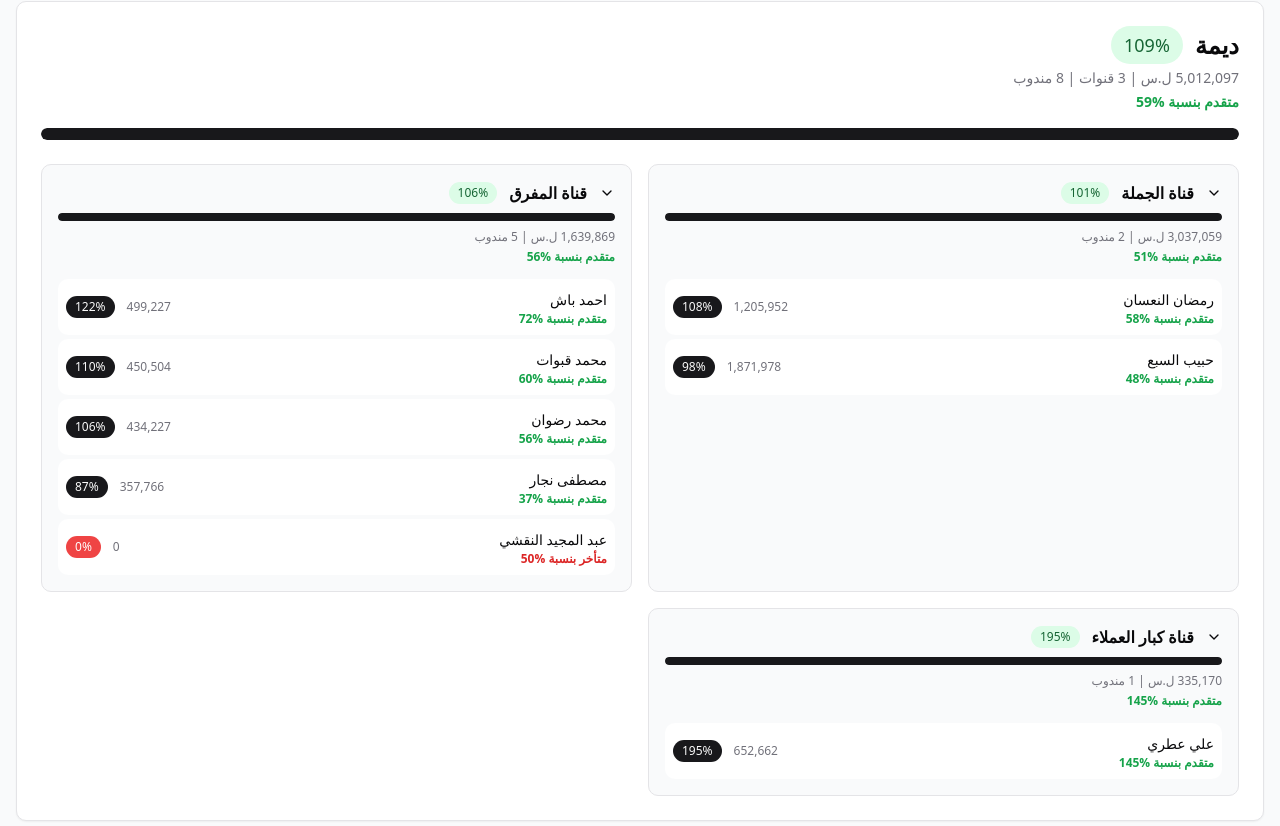
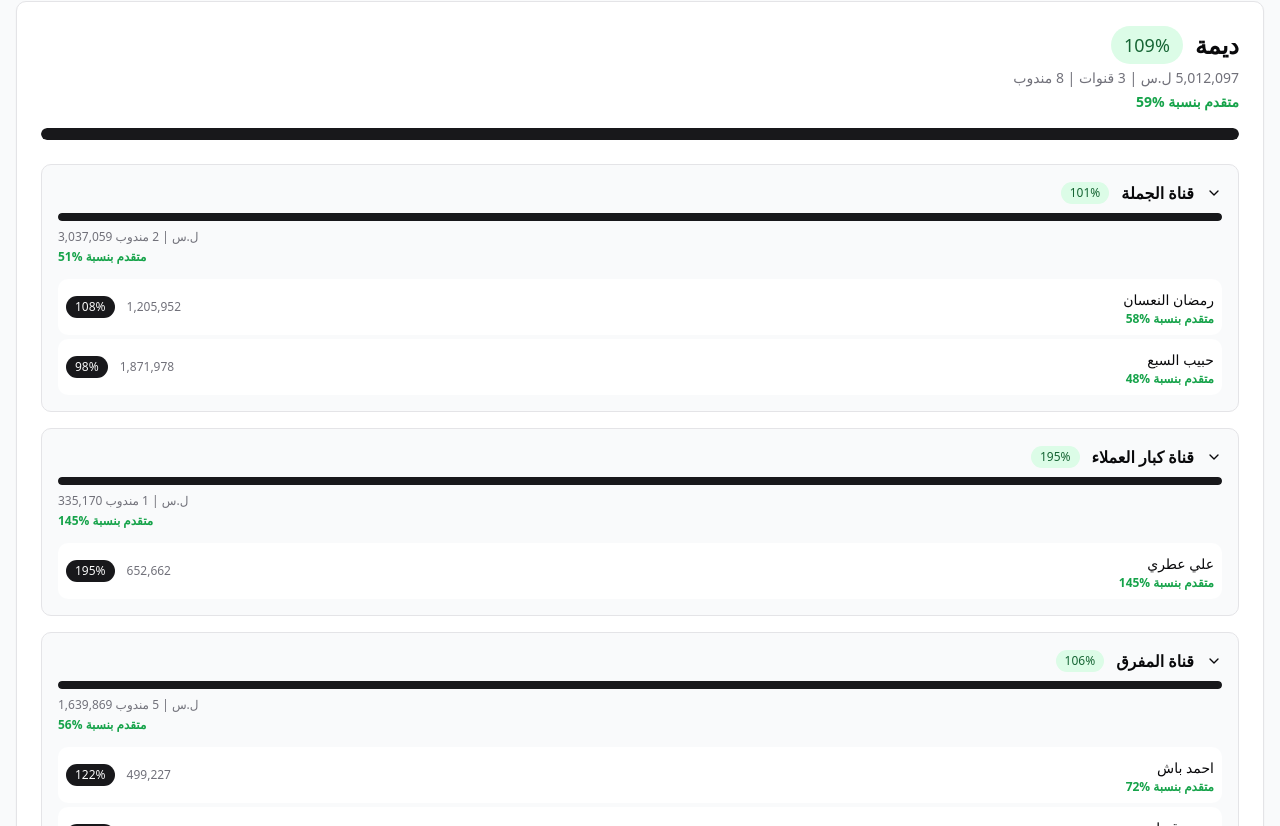
Before and after one commit to Anas-Azizi/AFC_Sales_Dashboard, a React (Vite) app: page / in a window 1280 px wide. Shown: the part 1814-2640 px from the top of the page. Built offline with nearby package versions, Linux system fonts and the light colour scheme.

Commit message:
عرض القنوات عمود واحد تحت كل فئة مع ترتيب ثابت

```diff
--- a/src/App.tsx
+++ b/src/App.tsx
@@ -117,6 +117,17 @@ function InsightCard({ title, description, type }: {
   );
 }
 
+function getChannelOrder(name: string): number {
+  if (name.includes('الجملة')) return 0;
+  if (name.includes('كبار العملاء')) return 1;
+  if (name.includes('المفرق')) return 2;
+  return 3;
+}
+
+function sortChannels(channels: ParsedChannel[]): ParsedChannel[] {
+  return [...channels].sort((a, b) => getChannelOrder(a.name) - getChannelOrder(b.name));
+}
+
 function getEvaluationText(diff_pct: number): { text: string; colorClass: string } {
   const abs = Math.abs(diff_pct);
   const prefix = diff_pct >= 0 ? 'متقدم' : 'متأخر';
@@ -183,6 +194,7 @@ function ChannelCard({ channel }: { channel: ParsedChannel }) {
 function CategorySection({ category }: { category: ParsedCategory }) {
   const totalReps = category.channels.reduce((sum, ch) => sum + ch.reps.length, 0);
   const categoryEval = getEvaluationText(category.diff_pct);
+  const sortedChannels = sortChannels(category.channels);
 
   return (
     <section className="bg-white border rounded-lg p-6 shadow-sm">
@@ -203,8 +215,8 @@ function CategorySection({ category }: { category: ParsedCategory }) {
         </div>
       </div>
       <Progress value={category.achievement_pct} className="h-3 mb-6" />
-      <div className="grid grid-cols-1 md:grid-cols-2 gap-4">
-        {category.channels.map((channel, i) => (
+      <div className="space-y-4">
+        {sortedChannels.map((channel, i) => (
           <ChannelCard key={i} channel={channel} />
         ))}
       </div>
```
